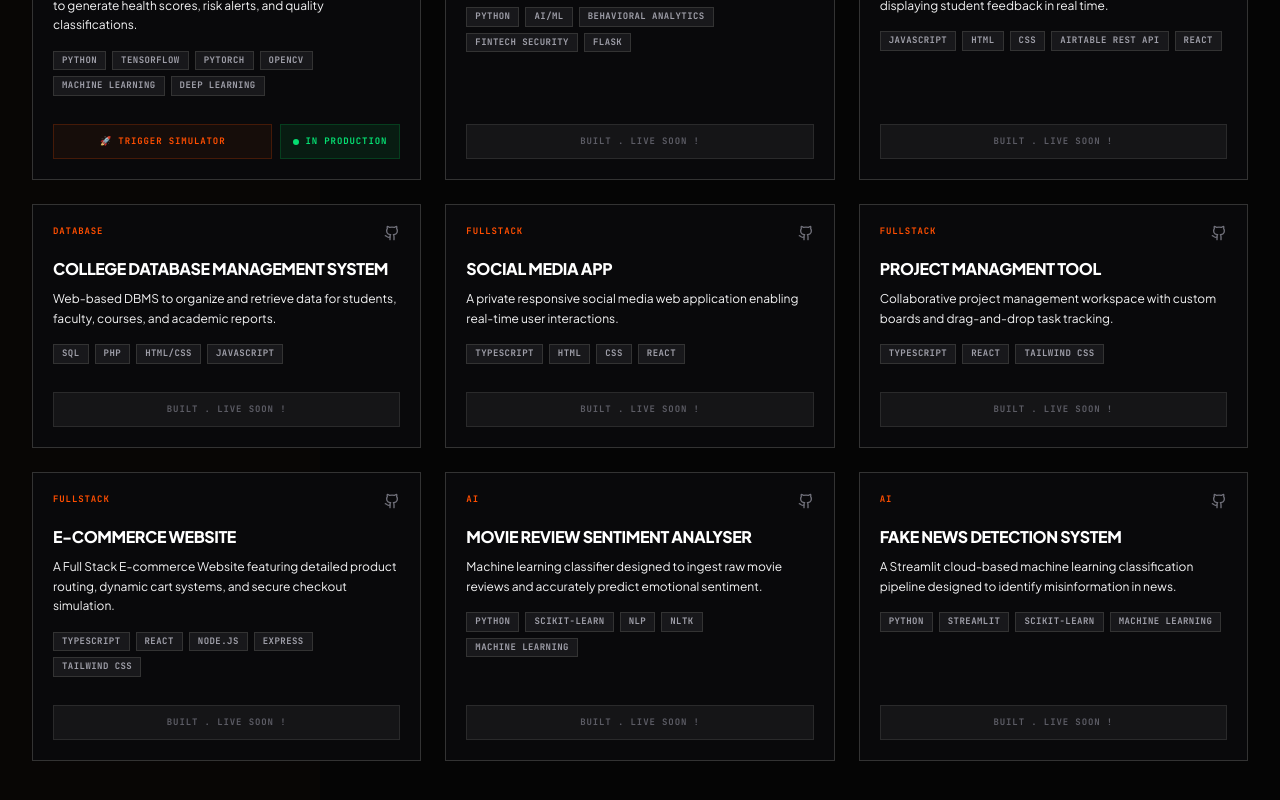
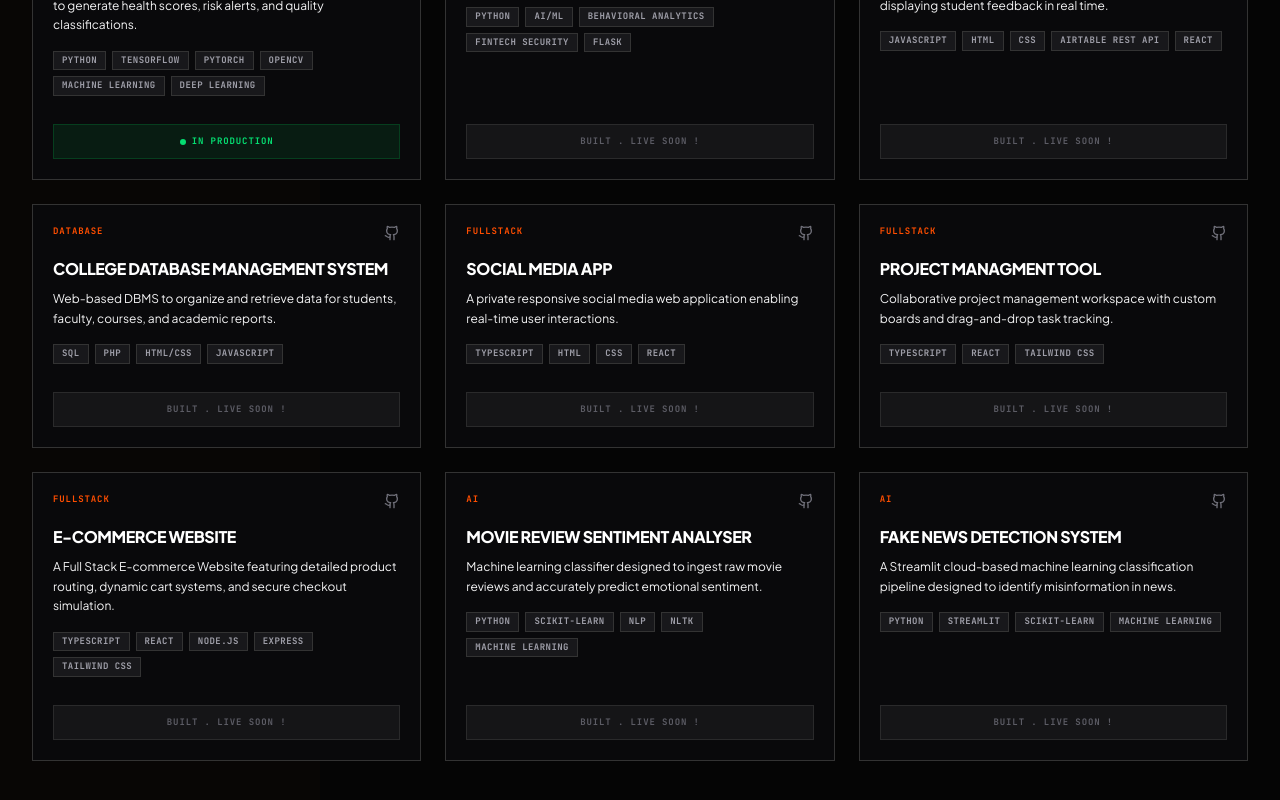
Before and after one commit to kevintennison12-alt/Portfolio-Latest, a React (Vite) app: page / in a window 1280 px wide. Shown: the part 4437-5237 px from the top of the page. Built offline with nearby package versions, Linux system fonts and the light colour scheme.

Commit message:
Fix spacing in project titles

```diff
--- a/src/components/Projects.tsx
+++ b/src/components/Projects.tsx
@@ -97,7 +97,7 @@ export default function Projects() {
     },
     {
       id: "college-db",
-      title: "College  Database  Management  System",
+      title: "College Database Management System",
       description: "Web-based DBMS to organize and retrieve data for students, faculty, courses, and academic reports.",
       longDescription: "A web-based DBMS designed during academic coursework to organize and retrieve data for students, faculty, courses, and academic reports with a responsive front-end enabling streamlined administrative workflows.",
       category: "database",
@@ -108,7 +108,7 @@ export default function Projects() {
     },
     {
       id: "social-media-app",
-      title: "Social  Media  App",
+      title: "Social Media App",
       description: "A private responsive social media web application enabling real-time user interactions.",
       longDescription: "A private responsive social media web application utilizing modern TypeScript to enable real-time user feed interactions, profile customizations, and post creation with media support.",
       category: "fullstack",
@@ -119,7 +119,7 @@ export default function Projects() {
     },
     {
       id: "projectmanagmenttool",
-      title: "Project  Managment  Tool",
+      title: "Project Managment Tool",
       description: "Collaborative project management workspace with custom boards and drag-and-drop task tracking.",
       longDescription: "A collaborative project management workspace with custom boards, drag-and-drop task tracking, and milestone visualizations built in modern TypeScript.",
       category: "fullstack",
@@ -466,23 +466,13 @@ export default function Projects() {
 
                 {/* Simulated Trigger or Demo display */}
                 {p.interactiveDemo === "smartfood" ? (
-                  <div className="flex gap-2 mt-2">
-                    <button
-                      onClick={() => {
-                        setActiveProjectDemo(p.id);
-                      }}
-                      className="flex-1 py-2.5 rounded-none text-[9px] font-mono font-bold tracking-widest uppercase text-brand bg-brand/5 border border-brand/20 hover:bg-brand hover:text-black transition-all duration-300 cursor-pointer"
-                    >
-                      🚀 Trigger Simulator
-                    </button>
                   <button
                     disabled
-                      className="px-3 py-2.5 rounded-none text-[9px] font-mono font-bold tracking-widest uppercase text-green-400 bg-green-500/10 border border-green-500/20 flex items-center space-x-1.5 cursor-default"
+                    className="mt-2 w-full py-2.5 rounded-none text-[9px] font-mono font-bold tracking-widest uppercase text-green-400 bg-green-500/10 border border-green-500/20 flex justify-center items-center space-x-1.5 cursor-default"
                   >
                     <span className="w-1.5 h-1.5 rounded-full bg-green-400 animate-pulse" />
                     <span>In Production</span>
                   </button>
-                  </div>
                 ) : (
                   <button
                     disabled
```
Lines whose indentation alone changed are shown as unchanged.
